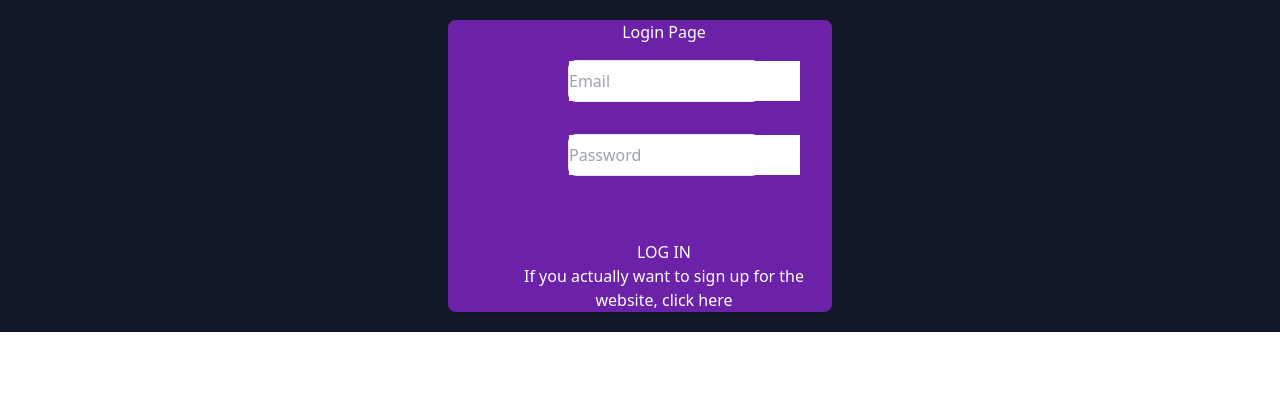
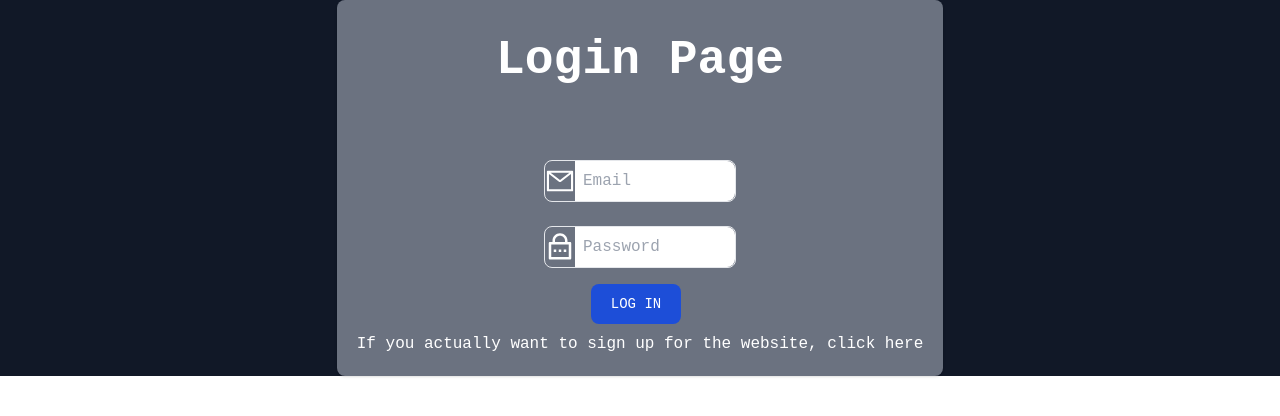
Before and after one commit to Bissmark/Crypto-Page-Updated, a React (Vite) app in the folder crypto-frontend/: page / in a window 1280 px wide. Shown: the top 416 px of the page. Built offline with nearby package versions, Linux system fonts and the light colour scheme; no server answers.

Commit message:
styled the signup page aswell as login page

```diff
--- a/crypto-frontend/src/App.css
+++ b/crypto-frontend/src/App.css
@@ -1,6 +1,17 @@
 @tailwind base;
 @tailwind components;
 @tailwind utilities;
+
+* {
+  padding: 0;
+  margin: 0;
+  box-sizing: border-box;
+}
+
+body {
+    color: #00B5B5;
+    font-family: 'Anonymous Pro', monospace;
+}
 
 td {
     padding: 20px;
--- a/crypto-frontend/src/App.jsx
+++ b/crypto-frontend/src/App.jsx
@@ -8,6 +8,7 @@
 import { Routes, Route } from 'react-router-dom'
 import CryptoJS from 'crypto-js';
 import { QueryClient, QueryClientProvider, useQuery } from '@tanstack/react-query';
+import { GoogleOAuthProvider} from '@react-oauth/google'
 import './App.css'
 
 const queryClient = new QueryClient();
@@ -16,64 +17,23 @@
     const [user, setUser] = useState(getUser());
     const [searchQuery, setSearchQuery] = useState('');
 
-    // const generateSignature = (apiKey, nonce) => {
-    //     const message = `nonce=${nonce}`;
-    //     const secret = apiKey; // Replace with your actual secret key
-    //     const signature = CryptoJS.HmacSHA512(message, secret).toString(CryptoJS.enc.Hex);
-    //     return signature;
-    // };
-
-//   useEffect(() => {
-//     const fetchData = async () => {
-//       const apiKey = import.meta.env.VITE_COINSPOT_API_KEY;
-//       const apiSecret = import.meta.env.VITE_COINSPOT_SECRET_KEY;
-//       const baseUrl = 'https://www.coinspot.com.au/api/v2/ro';
-//       const endpoint = '/my/balances';
-//       const signature = generateSignature(apiKey, Date.now());
-
-//       const headers = {
-//         'Content-Type': 'application/x-www-form-urlencoded',
-//         'key': apiKey,
-//         'sign': signature,
-//         'nonce': Date.now(),
-//       };
-
-//       try {
-//         const response = await fetch(baseUrl + endpoint, {
-//           method: 'POST',
-//           headers: headers,
-//             body: new URLSearchParams({
-//                 'nonce': Date.now()
-//             })
-//         });
-
-//         if (!response.ok) {
-//           throw new Error('Network response was not ok');
-//         }
-
-//         const data = await response.json();
-//         setBalances(data); // Update state with fetched data
-//       } catch (error) {
-//         console.error('Error:', error);
-//       }
-//     };
-
-//     fetchData();
-//   }, []); // Empty dependency array ensures useEffect runs only once on component mount
-
   return (
-    <div className='bg-gray-900 text-white max-h-full h-full'>
+    <div className='bg-gray-900 text-white'>
         { user ?
                 <QueryClientProvider client={queryClient}>
                     <Navbar setSearchQuery={setSearchQuery} user={user} setUser={setUser} />
+                    <div className=''>
                         <Routes>
                             <Route path='/' element={<CoinTable searchQuery={searchQuery} />} />
                             <Route path='/:coinName' element={<CoinPage />}/>
                             <Route path='/dashboard' element={<Dashboard />} />
                         </Routes>
+                    </div>
                 </QueryClientProvider>
             :
+            <GoogleOAuthProvider clientId={import.meta.env.VITE_GOOGLE_CLIENT_ID}>
                 <AuthPage setUser={setUser} />
+            </GoogleOAuthProvider>
         }
     </div>
   )
--- a/crypto-frontend/src/components/LoginForm.jsx
+++ b/crypto-frontend/src/components/LoginForm.jsx
@@ -1,9 +1,11 @@
 import { useState } from 'react';
 import { login } from '../services/users-service';
 import { Link } from 'react-router-dom';
+import { IconContext } from 'react-icons';
 import { AiOutlineMail } from 'react-icons/ai';
 import { RiLockPasswordLine } from 'react-icons/ri';
-import { IconContext } from 'react-icons';
+import { FaGoogle } from "react-icons/fa";
+import { GoogleLogin } from '@react-oauth/google';
 
 export default function LoginForm({ setUser, showSignup, setShowSignup }) {
     const [credentials, setCredentials] = useState({
@@ -34,20 +36,33 @@
     return (
         <IconContext.Provider value={{ color: "white", size: "2.5em" }}>
             <div className='flex justify-center items-center'>
-                <div className='w-96 bg-purple-800 pl-12 m-5 rounded-lg shadow text-center'>
-                    <h1 className='mb-4'>{showSignup ? 'Sign Up Page' : 'Login Page'}</h1>
+                <div className='w-fit bg-gray-500 p-5 rounded-lg shadow text-center'>
+                    <h1 className='my-4 text-5xl font-extrabold dark:text-white'>{showSignup ? 'Sign Up Page' : 'Login Page'}</h1>
+                    {/* <Link to='http://localhost:3001/auth/google' className='hover:text-blue-500'>
+                        <FaGoogle />
+                    </Link> */}
+                    <div className='mb-5 flex justify-center'>
+                        <GoogleLogin
+                            onSuccess={credentialResponse => {
+                                <Link to='/'></Link>
+                            }}
+                            onError={() => {
+                                console.log('Login Failed')
+                            }}
+                        />
+                    </div>
                     <form autoComplete="off" onSubmit={handleSubmit}>
-                        <div className='flex border mx-auto w-48 rounded-lg mb-8'>
+                        <div className='flex border mx-auto w-48 rounded-lg mb-6'>
                             <AiOutlineMail />
-                            <input type="email" name="email" value={credentials.email} onChange={handleChange} required placeholder='Email'/>
+                            <input className='text-black p-2 w-40 rounded-e-lg' type="email" name="email" value={credentials.email} onChange={handleChange} required placeholder='Email'/>
                         </div>
-                        <div className='flex border mx-auto w-48 rounded-lg mb-8'>
+                        <div className='flex border mx-auto w-48 rounded-lg mb-4'>
                             <RiLockPasswordLine />
-                            <input type="password" name="password" value={credentials.password} onChange={handleChange} required placeholder='Password' />
+                            <input className='text-black p-2 w-40 rounded-e-lg' type="password" name="password" value={credentials.password} onChange={handleChange} required placeholder='Password' />
                         </div>
-                        <button className='mt-8' type="submit">LOG IN</button>
+                        <button className=' text-white bg-blue-700 hover:bg-blue-800 focus:ring-4 focus:ring-blue-300 font-medium rounded-lg text-sm px-5 py-2.5 me-2 mb-2 dark:bg-blue-600 dark:hover:bg-blue-700 focus:outline-none dark:focus:ring-blue-800' type="submit">LOG IN</button>
                     </form>
-                    <p>If you actually want to sign up for the website, click <Link onClick={() => setShowSignup(!showSignup)} className='hover:text-blue-500'>here</Link></p>
+                    <p className='text-center'>If you actually want to sign up for the website, click <Link onClick={() => setShowSignup(!showSignup)} className='hover:text-blue-500'>here</Link></p>
                 </div>
                 <p className="error-message">{error}</p>
             </div>
--- a/crypto-frontend/src/components/Navbar.jsx
+++ b/crypto-frontend/src/components/Navbar.jsx
@@ -5,6 +5,7 @@
 import { MdDarkMode } from "react-icons/md";
 import { CgProfile } from "react-icons/cg";
 import { Link } from "react-router-dom";
+import { googleLogout } from "@react-oauth/google";
 
 const Navbar = ({ setSearchQuery, user, setUser }) => {
     function handleLogOut() {
@@ -22,7 +23,7 @@
                 { user ?
                     <div>
                         <Link to="/dashboard"><CgProfile className="text-blue-500 hover:text-white" size={30} /></Link>
-                        <Link onClick={handleLogOut}>Logout</Link>
+                        <Link onClick={googleLogout()}>Logout</Link>
                     </div>
                     :
                     <Link to="/login"><CgProfile className="text-blue-500 hover:text-white" size={30} /></Link>
--- a/crypto-frontend/src/components/SearchBar.jsx
+++ b/crypto-frontend/src/components/SearchBar.jsx
@@ -7,7 +7,7 @@
     return (
         <div>
             <input
-                className="p-2 bg-gray-800 text-white rounded-md"
+                className="p-2 bg-gray-800 text-white rounded-md w-72 focus:outline-none focus:ring-2 focus:ring-blue-600 focus:border-transparent"
                 type="text"
                 placeholder="Search..."
                 onChange={handleChange}
```
Also changed, not shown: crypto-frontend/src/components/SignUpForm.jsx (+11 -11 lines), 1 other file (tests, documents, lock files or other folders). Lines whose indentation alone changed are shown as unchanged.
